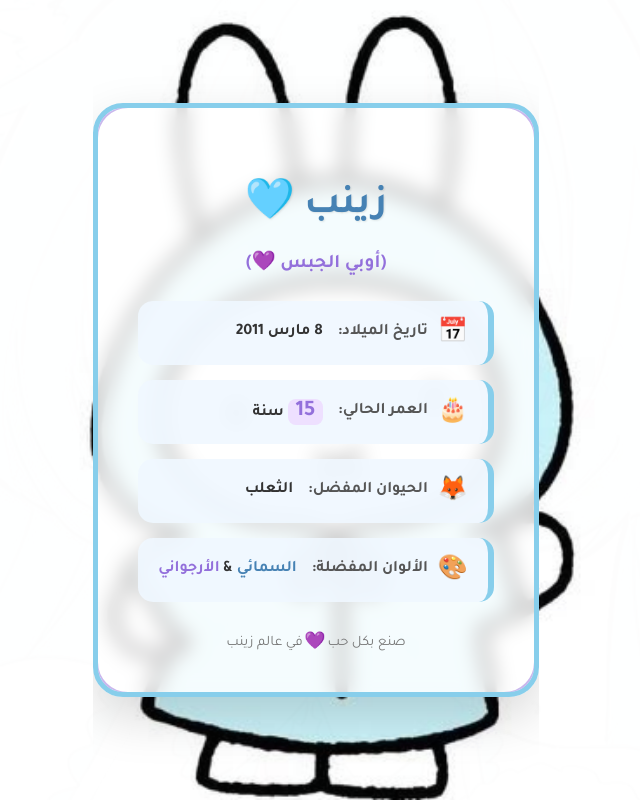
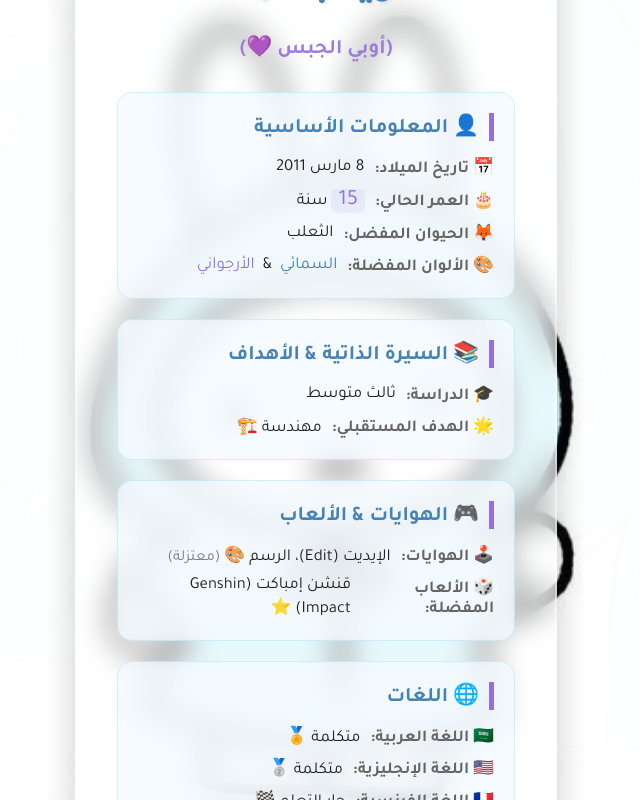
Before and after one commit to ameer152008-bit/obe, a plain HTML site: page index.html in a window 1280 px wide. Shown: the whole page, without its empty margins (324-964 px from the left). Drawn offline with Linux system fonts and the light colour scheme.

Commit message:
Update index.html

```diff
--- a/index.html
+++ b/index.html
@@ -3,30 +3,31 @@
 <head>
     <meta charset="UTF-8">
     <meta name="viewport" content="width=device-width, initial-scale=1.0">
-    <title>عالم زينب (أوبي) 🩵💜</title>
+    <title>عالم زينب المطور | أوبي 🩵💜</title>
     <style>
-        /* إعدادات الخطوط والأساسيات */
+        /* إعدادات الخطوط والأساسيات - تم استخدام خط تاجاوال الاحترافي */
         @import url('https://fonts.googleapis.com/css2?family=Tajawal:wght@400;700&display=swap');
 
         body, html {
             margin: 0;
             padding: 0;
             height: 100%;
-            overflow: hidden; /* لمنع شريط التمرير الخارجي */
-            font-family: 'Tajawal', sans-serif; /* خط عربي أنيق */
+            overflow-x: hidden; /* لمنع شريط التمرير الأفقي */
+            font-family: 'Tajawal', sans-serif;
             display: flex;
             justify-content: center;
             align-items: center;
+            color: #333;
         }
 
-        /* --- نظام الخلفية المتغيرة (Slideshow) --- */
+        /* --- نظام الخلفية المتغيرة (Slideshow) - كما سبق --- */
         .background-slideshow {
             position: fixed;
             top: 0;
             left: 0;
             width: 100%;
             height: 100%;
-            z-index: -1; /* لجعلها خلف المحتوى */
+            z-index: -1;
         }
 
         .slide {
@@ -36,145 +37,171 @@
             background-size: cover;
             background-position: center;
             background-repeat: no-repeat;
-            opacity: 0; /* البداية شفافة */
-            transition: opacity 1.5s ease-in-out; /* حركة ناعمة للتغير */
+            opacity: 0;
+            transition: opacity 1.5s ease-in-out;
         }
 
-                /* تحديد صور الشخصيات في الخلفية (تم التحديث لاستخدام صور زينب المرفوعة) */
-        .slide1 {
-            /* هنا ربطنا الكود بصورة miffy التي رفعتِها */
-            background-image: url('miffy.jpg');
-            background-color: #f8f9fa;
-        }
-        .slide2 {
-            /* هنا ربطنا الكود بصورة miku التي رفعتِها */
-            background-image: url('miku.jpg');
-            background-color: #e0f7fa;
-        }
-        .slide3 {
-            /* هنا ربطنا الكود بصورة pocoyo التي رفعتِها */
-            background-image: url('pocoyo.jpg');
-            background-color: #ede7f6;
+        /* تأكدي أن الأسماء تطابق الملفات التي رفعتِها */
+        .slide1 { background-image: url('miffy.jpg'); background-color: #f8f9fa; }
+        .slide2 { background-image: url('miku.jpg'); background-color: #e0f7fa; }
+        .slide3 { background-image: url('pocoyo.jpg'); background-color: #ede7f6; }
+
+        .slide.active { opacity: 1; }
+
+        /* --- تصميم البطاقة الاحترافي الشفاف (Glassmorphism) --- */
+        .profile-container {
+            width: 90%;
+            max-width: 650px;
+            margin: 40px auto;
+            position: relative;
+            z-index: 10;
         }
 
-        /* الكلاس النشط الذي يظهر الصورة */
-        .slide.active {
-            opacity: 1;
-        }
-
-        /* --- تصميم البطاقة الشخصية المطور --- */
         .profile-card {
-            background: rgba(255, 255, 255, 0.8); /* خلفية بيضاء شفافة */
-            backdrop-filter: blur(10px); /* تأثير ضبابي خلف البطاقة */
+            background: rgba(255, 255, 255, 0.55); /* خلفية بيضاء شفافة جداً */
+            backdrop-filter: blur(15px); /* تأثير ضبابي قوي خلف البطاقة */
+            -webkit-backdrop-filter: blur(15px);
             padding: 40px;
-            border-radius: 30px; /* زوايا دائرية جداً مثل السحابة */
-            box-shadow: 0 20px 50px rgba(0,0,0,0.15); /* ظل عميق */
-            border: 5px solid #87CEEB; /* إطار أزرق سمائي أساسي */
-            max-width: 450px;
-            width: 90%;
+            border-radius: 25px; /* زوايا دائرية احترافية */
+            box-shadow: 0 15px 35px rgba(0,0,0,0.2); /* ظل عميق لإبرازها */
+            border: 2px solid rgba(255, 255, 255, 0.4); /* حافة بيضاء رفيعة */
             text-align: center;
-            position: relative;
-            transition: transform 0.3s ease;
             overflow: hidden;
-        }
-
-        /* إضافة لمسة أرجوانية للإطار */
-        .profile-card::before {
-            content: '';
-            position: absolute;
-            top: -5px; left: -5px; right: -5px; bottom: -5px;
-            border-radius: 35px;
-            border: 5px solid #9370DB; /* إطار أرجواني فوق الأزرق */
-            z-index: -1;
-            opacity: 0.5; /* شفاف قليلاً */
+            transition: transform 0.3s ease, box-shadow 0.3s ease;
         }
 
         .profile-card:hover {
-            transform: translateY(-5px); /* ترتفع قليلاً عند تمرير الفأرة */
+            transform: translateY(-10px); /* ترتفع أكثر عند التمرير */
+            box-shadow: 0 20px 45px rgba(0,0,0,0.25);
         }
 
-        /* تصميم العناوين والفقرات */
+        /* رأس الصفحة - التوقيت والزوار */
+        .header-stats {
+            display: flex;
+            justify-content: space-between;
+            font-size: 0.85em;
+            color: #555;
+            margin-bottom: 25px;
+            border-bottom: 1px solid rgba(135, 206, 235, 0.3);
+            padding-bottom: 10px;
+        }
+
+        #iraq-time { color: #4682B4; font-weight: bold; }
+        #visitor-count { color: #9370DB; font-weight: bold; }
+
+        /* تصميم العناوين */
         h1 {
-            color: #4682B4; /* أزرق فولاذي */
-            font-size: 2.5em;
+            color: #4682B4;
+            font-size: 2.8em;
             margin-bottom: 5px;
-            text-shadow: 1px 1px 2px rgba(0,0,0,0.1);
+            text-shadow: 2px 2px 4px rgba(0,0,0,0.1);
         }
 
         .nickname {
-            color: #9370DB; /* أرجواني */
-            font-size: 1.2em;
+            color: #9370DB;
+            font-size: 1.3em;
             font-weight: bold;
-            margin-bottom: 25px;
+            margin-bottom: 30px;
+            opacity: 0.9;
         }
 
-        /* تصميم صناديق المعلومات المطور */
-        .info-container {
+        /* --- تنظيم محتوى الأقسام (صناديق زجاجية أصغر) --- */
+        .sections-container {
             display: flex;
             flex-direction: column;
-            gap: 15px; /* مسافة بين الصناديق */
+            gap: 20px;
         }
 
-        .info-box {
-            background: rgba(240, 248, 255, 0.9); /* أزرق خفيف جداً */
-            padding: 15px 20px;
+        .info-section {
+            background: rgba(240, 248, 255, 0.6); /* خلفية زجاجية داخلية للأقسام */
+            backdrop-filter: blur(5px);
+            padding: 20px;
             border-radius: 15px;
-            border-right: 6px solid #87CEEB; /* حافة يمنى زرقاء */
+            border: 1px solid rgba(135, 206, 235, 0.3);
+            transition: background 0.3s ease, transform 0.2s ease;
+            text-align: right; /* محاذاة لليمين */
+        }
+
+        .info-section:hover {
+            background: rgba(255, 255, 255, 0.8);
+            transform: scale(1.02);
+        }
+
+        .section-title {
+            font-size: 1.3em;
+            font-weight: 700;
+            color: #4682B4;
+            margin-bottom: 15px;
+            border-right: 5px solid #9370DB;
+            padding-right: 10px;
             display: flex;
             align-items: center;
-            justify-content: flex-start;
-            gap: 10px;
-            transition: all 0.3s ease;
-            cursor: default;
+            gap: 8px;
         }
 
-        .info-box:hover {
-            background: #fff;
-            border-right-color: #9370DB; /* تتحول للأرجواني عند الوقف عليها */
-            transform: scale(1.02); /* تكبر قليلاً */
+        /* تصميم القوائم والعناصر داخل الأقسام */
+        .info-list {
+            list-style: none;
+            padding: 0;
+            margin: 0;
+            color: #444;
+            display: flex;
+            flex-direction: column;
+            gap: 8px;
         }
 
-        .info-icon {
-            font-size: 1.5em;
+        .info-item {
+            display: flex;
+            align-items: center;
+            gap: 10px;
+            font-size: 1.05em;
         }
 
-        .info-label {
-            font-weight: bold;
-            color: #555;
-            margin-left: 5px;
+        .item-label { font-weight: bold; color: #666; }
+        .item-value { color: #222; font-weight: 500; }
+
+        /* الأقسام الجانبية (الألوان) */
+        .item-value.colors {
+            display: flex;
+            gap: 8px;
+            align-items: center;
         }
 
-        .info-value {
-            color: #333;
-            font-weight: 700;
-        }
-
-        /* تمييز العمر */
+        /* تصميم خاص للعمر */
         #age.age-highlight {
-            font-size: 1.4em;
+            font-size: 1.3em;
             color: #9370DB;
-            background: #eee0ff;
-            padding: 2px 8px;
-            border-radius: 8px;
+            background: rgba(147, 112, 219, 0.1);
+            padding: 1px 7px;
+            border-radius: 5px;
         }
 
         /* تذيل الصفحة */
         .footer {
-            margin-top: 30px;
+            margin-top: 40px;
             font-size: 0.9em;
-            color: #777;
+            color: rgba(100, 100, 100, 0.8);
+            border-top: 1px solid rgba(135, 206, 235, 0.3);
+            padding-top: 15px;
         }
 
         .heart-icon {
             color: #9370DB;
-            animation: heartBeat 1.5s infinite; /* قلب ينبض */
+            animation: heartBeat 1.5s infinite;
             display: inline-block;
         }
 
         @keyframes heartBeat {
             0% { transform: scale(1); }
-            50% { transform: scale(1.2); }
+            50% { transform: scale(1.15); }
             100% { transform: scale(1); }
+        }
+
+        /* لتجربة الهاتف (Responsive) */
+        @media (max-width: 600px) {
+            .header-stats { flex-direction: column; gap: 5px; align-items: center; }
+            h1 { font-size: 2.2em; }
+            .profile-card { padding: 25px; }
         }
 
     </style>
@@ -184,41 +211,62 @@
     <div class="background-slideshow">
         <div class="slide slide1 active"></div> <div class="slide slide2"></div>        <div class="slide slide3"></div>        </div>
 
+    <div class="profile-container">
         <div class="profile-card">
+
+            <div class="header-stats">
+                <div class="time-stat">📅 <span id="iraq-date">--/--/----</span> | 🕒 تـوقيت العراق: <span id="iraq-time">--:--:--</span></div>
+                <div class="visitor-stat">👁️ عدد زوار الموقع: <span id="visitor-count">1</span></div>
+            </div>
+
             <h1>زينب 🩵</h1>
             <p class="nickname">(أوبي الجبس 💜)</p>
 
-        <div class="info-container">
-            <div class="info-box">
-                <span class="info-icon">📅</span>
-                <span class="info-label">تاريخ الميلاد:</span>
-                <span class="info-value">8 مارس 2011</span>
-            </div>
+            <div class="sections-container">
 
-            <div class="info-box">
-                <span class="info-icon">🎂</span>
-                <span class="info-label">العمر الحالي:</span>
-                <span class="info-value"><span id="age" class="age-highlight">--</span> سنة</span>
-            </div>
-
-            <div class="info-box">
-                <span class="info-icon">🦊</span>
-                <span class="info-label">الحيوان المفضل:</span>
-                <span class="info-value">الثعلب</span>
-            </div>
-
-            <div class="info-box">
-                <span class="info-icon">🎨</span>
-                <span class="info-label">الألوان المفضلة:</span>
-                <span class="info-value">
+                <div class="info-section">
+                    <div class="section-title">👤 المعلومات الأساسية</div>
+                    <ul class="info-list">
+                        <li class="info-item"><span class="item-label">📅 تاريخ الميلاد:</span> <span class="item-value">8 مارس 2011</span></li>
+                        <li class="info-item"><span class="item-label">🎂 العمر الحالي:</span> <span class="item-value"><span id="age" class="age-highlight">--</span> سنة</span></li>
+                        <li class="info-item"><span class="item-label">🦊 الحيوان المفضل:</span> <span class="item-value">الثعلب</span></li>
+                        <li class="info-item"><span class="item-label">🎨 الألوان المفضلة:</span>
+                            <span class="item-value colors">
                                 <span style="color: #4682B4;">السمائي</span> &
                                 <span style="color: #9370DB;">الأرجواني</span>
                             </span>
-            </div>
+                        </li>
+                    </ul>
                 </div>
 
-        <div class="footer">
-            صنع بكل حب <span class="heart-icon">💜</span> في عالم زينب
+                <div class="info-section">
+                    <div class="section-title">📚 السيرة الذاتية & الأهداف</div>
+                    <ul class="info-list">
+                        <li class="info-item"><span class="item-label">🎓 الدراسة:</span> <span class="item-value">ثالث متوسط</span></li>
+                        <li class="info-item"><span class="item-label">🌟 الهدف المستقبلي:</span> <span class="item-value">مهندسة 🏗️</span></li>
+                    </ul>
+                </div>
+
+                <div class="info-section">
+                    <div class="section-title">🎮 الهوايات & الألعاب</div>
+                    <ul class="info-list">
+                        <li class="info-item"><span class="item-label">🕹️ الهوايات:</span> <span class="item-value">الإيديت (Edit)، الرسم 🎨 <span style="color: #777; font-size: 0.9em;">(معتزلة)</span></span></li>
+                        <li class="info-item"><span class="item-label">🎲 الألعاب المفضلة:</span> <span class="item-value">قنشن إمباكت (Genshin Impact) ⭐</span></li>
+                    </ul>
+                </div>
+
+                <div class="info-section">
+                    <div class="section-title">🌐 اللغات</div>
+                    <ul class="info-list">
+                        <li class="info-item"><span class="item-label">🇸🇦 اللغة العربية:</span> <span class="item-value">متكلمة 🏅</span></li>
+                        <li class="info-item"><span class="item-label">🇺🇸 اللغة الإنجليزية:</span> <span class="item-value">متكلمة 🥈</span></li>
+                        <li class="info-item"><span class="item-label">🇫🇷 اللغة الفرنسية:</span> <span class="item-value">جارٍ التعلم 🏁</span></li>
+                    </ul>
+                </div>
+
+            </div> <div class="footer">
+                صنع بكل حب <span class="heart-icon">💜</span> في عالم زينب المطور
+            </div>
         </div>
     </div>
 
@@ -229,34 +277,47 @@
             const birth = new Date(birthDate);
             let age = today.getFullYear() - birth.getFullYear();
             const monthDiff = today.getMonth() - birth.getMonth();
-
-            if (monthDiff < 0 || (monthDiff === 0 && today.getDate() < birth.getDate())) {
-                age--;
-            }
+            if (monthDiff < 0 || (monthDiff === 0 && today.getDate() < birth.getDate())) { age--; }
             return age;
         }
-        // تحديث العمر (8 مارس 2011)
         document.getElementById('age').innerText = calculateAge('2011-03-08');
-
 
         // --- 2. كود السلايدشو للخلفية (تغيير الصور) ---
         const slides = document.querySelectorAll('.slide');
         let currentSlide = 0;
-        const slideInterval = 5000; // الوقت بالملي ثانية (5 ثوانٍ)
+        setInterval(() => {
+            slides[currentSlide].classList.remove('active');
+            currentSlide = (currentSlide + 1) % slides.length;
+            slides[currentSlide].classList.add('active');
+        }, 5000); // 5 ثوانٍ
 
-        function nextSlide() {
-            // إزالة الكلاس النشط من الصورة الحالية
-            slides[currentSlide].classList.remove('active');
+        // --- 3. كود توقيت وتاريخ العراق المباشر (GMT+3) ---
+        function updateIraqTime() {
+            const now = new Date();
+            // الحصول على التاريخ والوقت لتوقيت بغداد (Asia/Baghdad)
+            const options = { timeZone: 'Asia/Baghdad', year: 'numeric', month: '2-digit', day: '2-digit', hour: '2-digit', minute: '2-digit', second: '2-digit', hour12: false };
+            const iraqString = now.toLocaleString('en-US', options);
 
-            // الانتقال للصورة التالية (والعودة للبداية إذا انتهت الصور)
-            currentSlide = (currentSlide + 1) % slides.length;
+            // تقسيم النص لاستخراج التاريخ والوقت
+            const [datePart, timePart] = iraqString.split(', ');
 
-            // إضافة الكلاس النشط للصورة الجديدة
-            slides[currentSlide].classList.add('active');
+            // تحديث العناصر في الصفحة
+            document.getElementById('iraq-date').innerText = datePart;
+            document.getElementById('iraq-time').innerText = timePart;
         }
+        setInterval(updateIraqTime, 1000); // تحديث كل ثانية
+        updateIraqTime(); // تشغيل فوري
 
-        // تشغيل التغيير التلقائي
-        setInterval(nextSlide, slideInterval);
+        // --- 4. كود عداد الزوار (تخزين محلي مجازي) ---
+        function updateVisitorCount() {
+            let count = localStorage.getItem('zainab_site_visits');
+            if (!count) { count = 1; }
+            else { count = parseInt(count) + 1; }
+            localStorage.setItem('zainab_site_visits', count);
+            document.getElementById('visitor-count').innerText = count;
+        }
+        updateVisitorCount(); // تشغيل عند تحميل الصفحة
+
     </script>
 
 </body>
```
Lines whose indentation alone changed are shown as unchanged.
